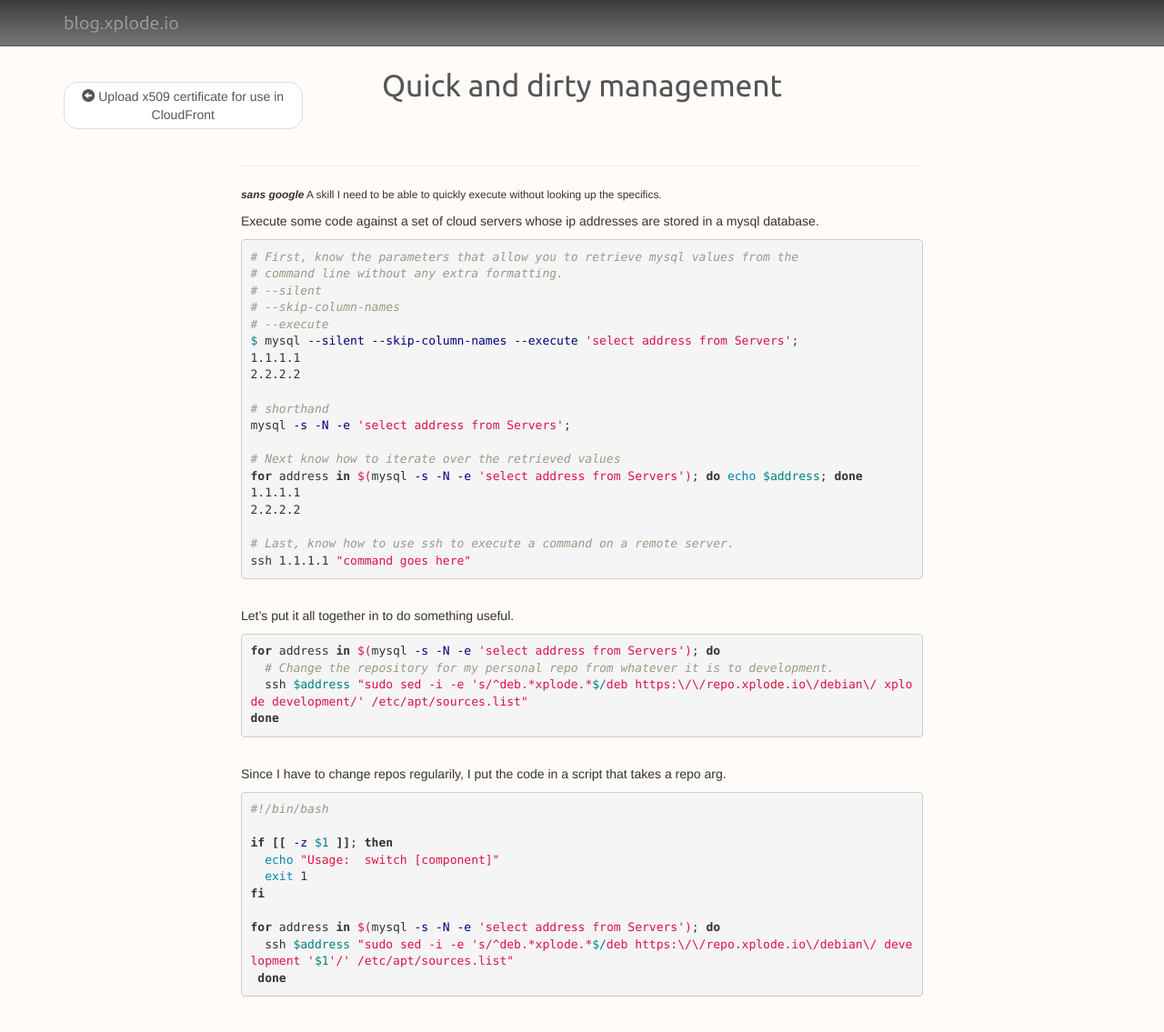
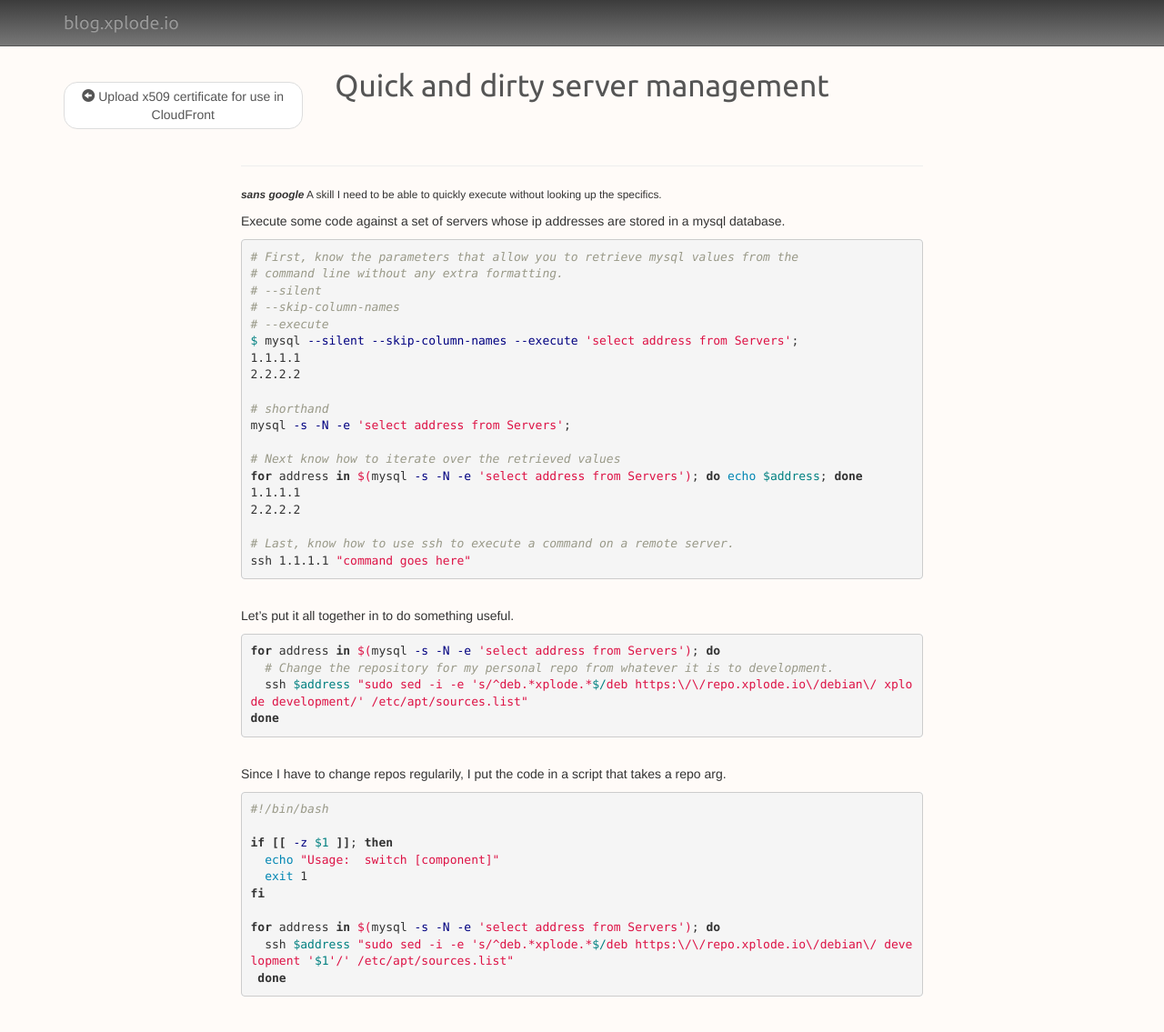
Before and after one commit to xplode/xplode, a Jekyll site: the page built from _posts/2016-05-07-quick-and-dirty-management.markdown, in a window 1280 px wide and 1136 px high. Shown: the whole window at 91% size. Built offline with Jekyll 4.4.1, drawn with Linux system fonts in a browser that asks for light colours; Markdown is read by kramdown in place of the engine named in the settings.

Commit message:
blogging

```diff
--- a/_posts/2016-05-07-quick-and-dirty-management.markdown
+++ b/_posts/2016-05-07-quick-and-dirty-management.markdown
@@ -1,13 +1,13 @@
 ---
 layout: post
-title:  "Quick and dirty management"
+title:  "Quick and dirty server management"
 date:   2016-05-07
 tags: bash ssh mysql sans-google
 ---
 <small><strong>*sans google*</strong>
 A skill I need to be able to quickly execute without looking up the specifics. </small>
 
-Execute some code against a set of cloud servers whose ip addresses are stored
+Execute some code against a set of servers whose ip addresses are stored
  in a mysql database.
 {% highlight bash %}
 # First, know the parameters that allow you to retrieve mysql values from the
--- a/index.html
+++ b/index.html
@@ -5,7 +5,7 @@ title: xplode.io
 <div id="main_container" class="container">
 {% assign counter = 0 %}
 {% for post in site.posts %}
-  {% capture mod %}{{ (counter) | modulo:4 }}{% endcapture %}
+  {% capture mod %}{{ (counter) | modulo:3 }}{% endcapture %}
   {% if mod == '0' %}
   <div class="row">
   {% endif %}
```
